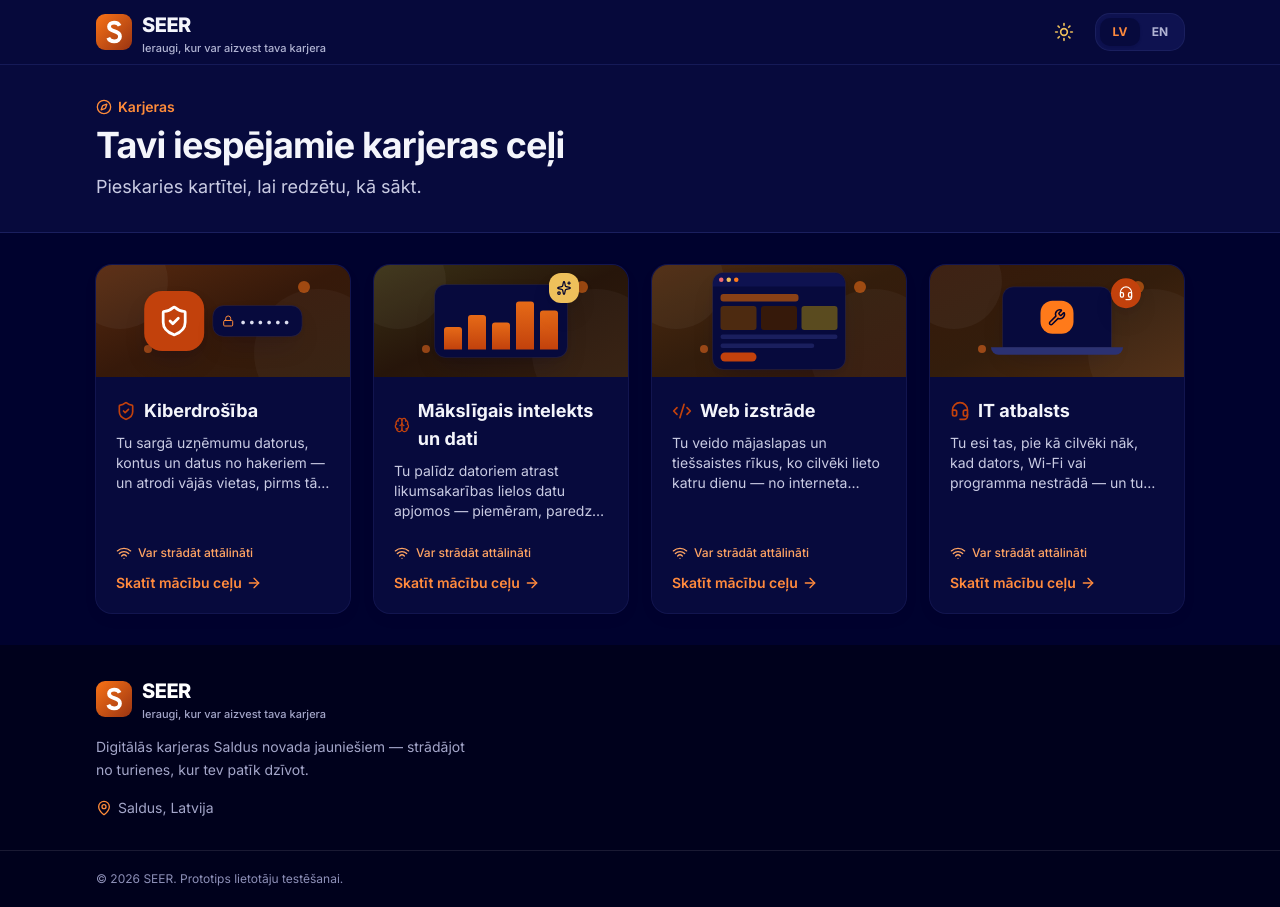
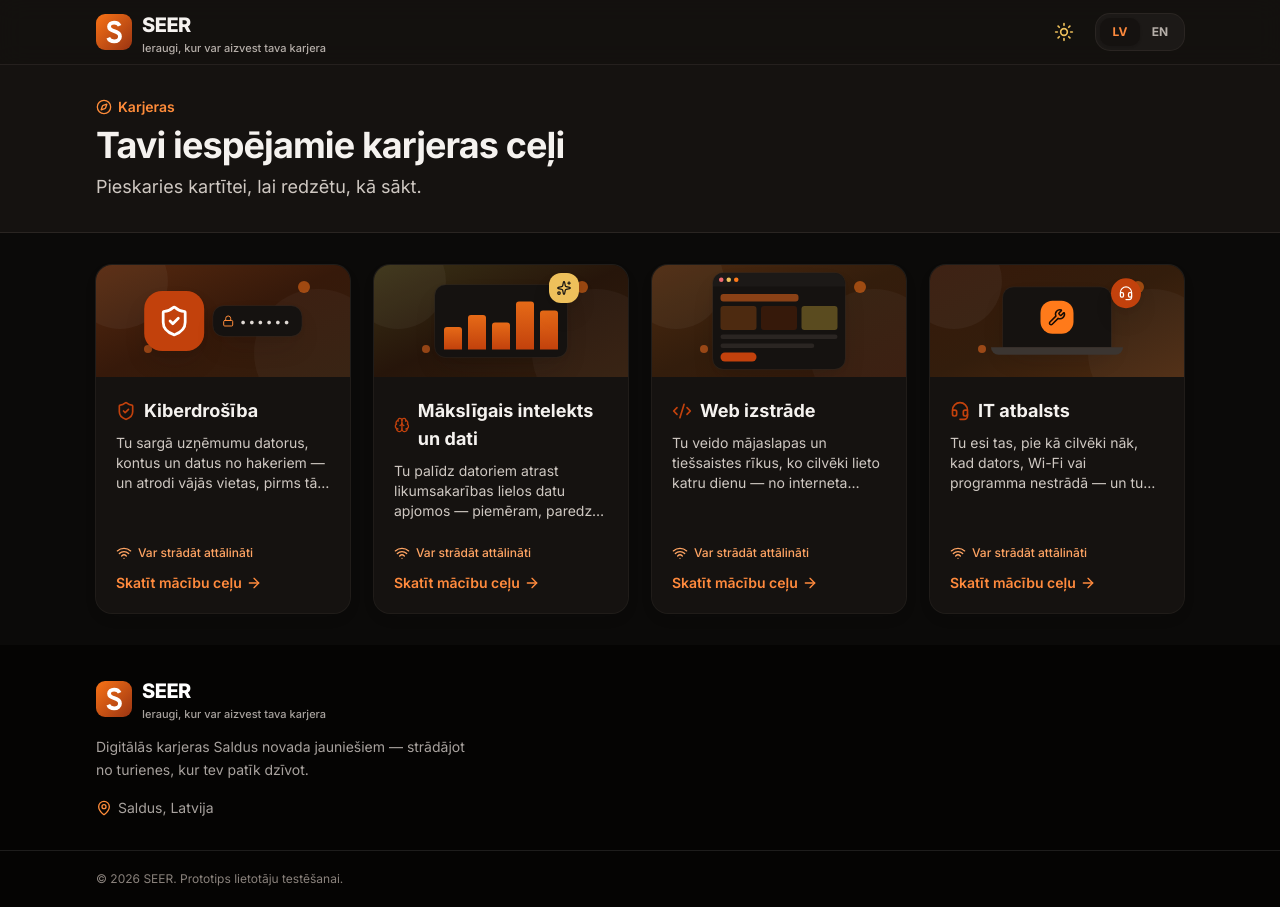
Before and after one commit to EdvardsLinde/Project-Ere, a React (Vite) app: page /careers in a window 1280 px wide. Built offline with nearby package versions, Linux system fonts and the light colour scheme.

Commit message:
Revert "Theme: dark blue (#00022E) and orange"
Back to the black and orange theme. Photos and later news changes stay.

This reverts commit 9f1d1b5.

Co-Authored-By: Claude Opus 5.5 <noreply@anthropic.com>
Claude-Session: https://claude.ai/code/session_01Q4eRBs9GnLF6MGCxy9wsFT

```diff
--- a/index.html
+++ b/index.html
@@ -5,7 +5,7 @@
     <link rel="icon" type="image/svg+xml" href="/favicon.svg" />
     <meta name="viewport" content="width=device-width, initial-scale=1.0" />
     <meta name="description" content="SEER — see where your career can go. Karjeras izzināšanas rīks Saldus novada jauniešiem." />
-    <meta name="theme-color" content="#00022e" />
+    <meta name="theme-color" content="#0b0a09" />
     <link rel="preconnect" href="https://fonts.googleapis.com" />
     <link rel="preconnect" href="https://fonts.gstatic.com" crossorigin />
     <link href="https://fonts.googleapis.com/css2?family=Inter:wght@400;500;600;700;800&display=swap&subset=latin-ext" rel="stylesheet" />
--- a/src/components/Brand.tsx
+++ b/src/components/Brand.tsx
@@ -39,7 +39,7 @@ export function Logo({ inverted = false, compact = false }: { inverted?: boolean
       {!compact && (
         <span className="flex flex-col items-start leading-none max-[359px]:hidden">
           <span className={cx('text-xl font-extrabold tracking-tight', inverted ? 'text-white' : 'text-slate-900')}>SEER</span>
-          <span className={cx('mt-1 hidden text-[11px] font-medium sm:block', inverted ? 'text-[#a3a6c9]' : 'text-slate-500')}>
+          <span className={cx('mt-1 hidden text-[11px] font-medium sm:block', inverted ? 'text-[#a8a29e]' : 'text-slate-500')}>
             {t.brand.tagline}
           </span>
         </span>
--- a/src/components/Layout.tsx
+++ b/src/components/Layout.tsx
@@ -293,14 +293,14 @@ export function StepBar() {
 
 export function Footer() {
   const { t, goTo, restart, appNav } = useApp()
-  const link = 'cursor-pointer text-sm text-[#a3a6c9] transition hover:text-white'
+  const link = 'cursor-pointer text-sm text-[#a8a29e] transition hover:text-white'
   return (
-    <footer className="mt-auto bg-ink text-[#d9dbee]">
+    <footer className="mt-auto bg-ink text-[#d6d3d1]">
       <div className="mx-auto grid grid-cols-1 max-w-6xl gap-8 px-4 py-8 sm:px-6 md:grid-cols-[2fr_1fr_1fr] lg:px-8">
         <div className="max-w-sm">
           <Logo inverted />
-          <p className="mt-4 text-sm leading-relaxed text-[#a3a6c9]">{t.footer.about}</p>
-          <p className="mt-4 flex items-center gap-1.5 text-sm text-[#a3a6c9]">
+          <p className="mt-4 text-sm leading-relaxed text-[#a8a29e]">{t.footer.about}</p>
+          <p className="mt-4 flex items-center gap-1.5 text-sm text-[#a8a29e]">
             <MapPin className="size-4 text-[#ff8c3a]" /> {t.footer.location}
           </p>
         </div>
@@ -330,7 +330,7 @@ export function Footer() {
         )}
       </div>
       <div className="border-t border-white/10">
-        <p className="mx-auto max-w-6xl px-4 py-5 text-xs text-[#8d90b8] sm:px-6 lg:px-8">
+        <p className="mx-auto max-w-6xl px-4 py-5 text-xs text-[#8a827c] sm:px-6 lg:px-8">
           © {new Date().getFullYear()} {t.footer.rights}
         </p>
       </div>
--- a/src/index.css
+++ b/src/index.css
@@ -4,9 +4,9 @@
 @custom-variant dark (&:where(.dark, .dark *));
 
 /*
- * SEER colour system — dark blue (#00022E) and orange.
+ * SEER colour system — black and orange.
  *
- *   Background #F5F6FB / dark #00022E   Text #00022E / dark #F4F5FB
+ *   Background #F7F5F3 / dark #0B0A09   Text #171412 / dark #F5F2EF
  *   Primary    #C2410C (deep orange — buttons with white text)
  *   Accent     #FF7A1A (bright orange — chips, tiles, badges with black text)
  *   Sun        #EEC05B   Error #E62B34
@@ -18,18 +18,18 @@
 @theme {
   --font-sans: "Inter", ui-sans-serif, system-ui, -apple-system, "Segoe UI", Roboto, sans-serif;
 
-  /* Neutrals: navy-tinted greys ending in #00022E. 50 = page background, 500 = muted text, 900 = text. */
-  --color-slate-50: #f5f6fb;
-  --color-slate-100: #eceef7;
-  --color-slate-200: #dfe1ef;
-  --color-slate-300: #c5c8e0;
-  --color-slate-400: #5f6385;
-  --color-slate-500: #565a7c;
-  --color-slate-600: #404468;
-  --color-slate-700: #2a2e56;
-  --color-slate-800: #151943;
-  --color-slate-900: #00022e;
-  --color-slate-950: #00011c;
+  /* Neutrals: warm greys. 50 = page background, 500 = muted text, 900 = text. */
+  --color-slate-50: #f7f5f3;
+  --color-slate-100: #efebe7;
+  --color-slate-200: #e3ded9;
+  --color-slate-300: #cbc4bd;
+  --color-slate-400: #6f6862;
+  --color-slate-500: #655e58;
+  --color-slate-600: #4d4743;
+  --color-slate-700: #37322e;
+  --color-slate-800: #24201d;
+  --color-slate-900: #171412;
+  --color-slate-950: #0c0a09;
 
   /* Primary: deep orange (600 = #C2410C), white text on it. */
   --color-brand-50: #fff4ec;
@@ -81,11 +81,11 @@
   /* Semantic surfaces. */
   --color-card: #ffffff;
   --color-card-raised: #ffffff;
-  --color-ink: #00022e; /* footer */
-  --color-on-accent: #00022e; /* text on solid bright orange */
-  --color-on-sun: #00022e; /* text on solid sun-yellow */
-  --color-hero-from: #00022e;
-  --color-hero-via: #4a1f3a;
+  --color-ink: #0c0a09; /* footer */
+  --color-on-accent: #140a03; /* text on solid bright orange */
+  --color-on-sun: #171412; /* text on solid sun-yellow */
+  --color-hero-from: #1a1310;
+  --color-hero-via: #5a200c;
   --color-hero-to: #c2410c;
 
   /* Rounded everywhere: cards 16px, buttons/inputs 14px. */
@@ -95,28 +95,28 @@
   --radius-2xl: 1rem;
   --radius-3xl: 1.5rem;
 
-  /* Soft navy shadows. */
-  --shadow-xs: 0 1px 2px rgb(0 2 46 / 0.06);
-  --shadow-sm: 0 1px 3px rgb(0 2 46 / 0.1), 0 1px 2px rgb(0 2 46 / 0.06);
-  --shadow-card: 0 1px 2px rgb(0 2 46 / 0.05), 0 6px 18px -6px rgb(0 2 46 / 0.14);
-  --shadow-lift: 0 4px 8px -2px rgb(0 2 46 / 0.08), 0 18px 36px -10px rgb(0 2 46 / 0.22);
+  /* Soft neutral shadows. */
+  --shadow-xs: 0 1px 2px rgb(23 20 18 / 0.06);
+  --shadow-sm: 0 1px 3px rgb(23 20 18 / 0.1), 0 1px 2px rgb(23 20 18 / 0.06);
+  --shadow-card: 0 1px 2px rgb(23 20 18 / 0.05), 0 6px 18px -6px rgb(23 20 18 / 0.14);
+  --shadow-lift: 0 4px 8px -2px rgb(23 20 18 / 0.08), 0 18px 36px -10px rgb(23 20 18 / 0.22);
 }
 
-/* Dark mode (default): dark blue surfaces, orange accents. */
+/* Dark mode (default): near-black surfaces, orange accents. */
 html.dark {
   color-scheme: dark;
 
-  --color-slate-50: #00022e;
-  --color-slate-100: #0e1250;
-  --color-slate-200: #1a1f5e;
-  --color-slate-300: #2b3172;
-  --color-slate-400: #a3a6c9;
-  --color-slate-500: #b1b4d3;
-  --color-slate-600: #c9cbe3;
-  --color-slate-700: #dddef0;
-  --color-slate-800: #ebecf7;
-  --color-slate-900: #f4f5fb;
-  --color-slate-950: #fafaff;
+  --color-slate-50: #0b0a09;
+  --color-slate-100: #1c1917;
+  --color-slate-200: #2a2522;
+  --color-slate-300: #3b3531;
+  --color-slate-400: #a8a29e;
+  --color-slate-500: #b6afa9;
+  --color-slate-600: #cfc8c2;
+  --color-slate-700: #e0dad5;
+  --color-slate-800: #ece7e3;
+  --color-slate-900: #f5f2ef;
+  --color-slate-950: #fbf9f7;
 
   --color-brand-50: #26150a;
   --color-brand-100: #36190a;
@@ -157,18 +157,18 @@ html.dark {
   --color-red-600: #ff6b71;
   --color-red-700: #ff8a8f;
 
-  --color-card: #070a3d;
-  --color-card-raised: #0d1148;
-  --color-ink: #00011c;
-  --color-on-accent: #00022e;
-  --color-hero-from: #00022e;
-  --color-hero-via: #3d1a3a;
+  --color-card: #151210;
+  --color-card-raised: #1c1815;
+  --color-ink: #050403;
+  --color-on-accent: #140a03;
+  --color-hero-from: #120d0a;
+  --color-hero-via: #4a1b08;
   --color-hero-to: #b33d0b;
 
-  --shadow-xs: 0 1px 2px rgb(0 1 20 / 0.3);
-  --shadow-sm: 0 1px 3px rgb(0 1 20 / 0.35);
-  --shadow-card: 0 1px 2px rgb(0 1 20 / 0.3), 0 8px 20px -8px rgb(0 1 20 / 0.5);
-  --shadow-lift: 0 6px 12px -4px rgb(0 1 20 / 0.4), 0 20px 40px -12px rgb(0 1 20 / 0.6);
+  --shadow-xs: 0 1px 2px rgb(0 0 0 / 0.3);
+  --shadow-sm: 0 1px 3px rgb(0 0 0 / 0.35);
+  --shadow-card: 0 1px 2px rgb(0 0 0 / 0.3), 0 8px 20px -8px rgb(0 0 0 / 0.5);
+  --shadow-lift: 0 6px 12px -4px rgb(0 0 0 / 0.4), 0 20px 40px -12px rgb(0 0 0 / 0.6);
 }
 
 @layer base {
```
